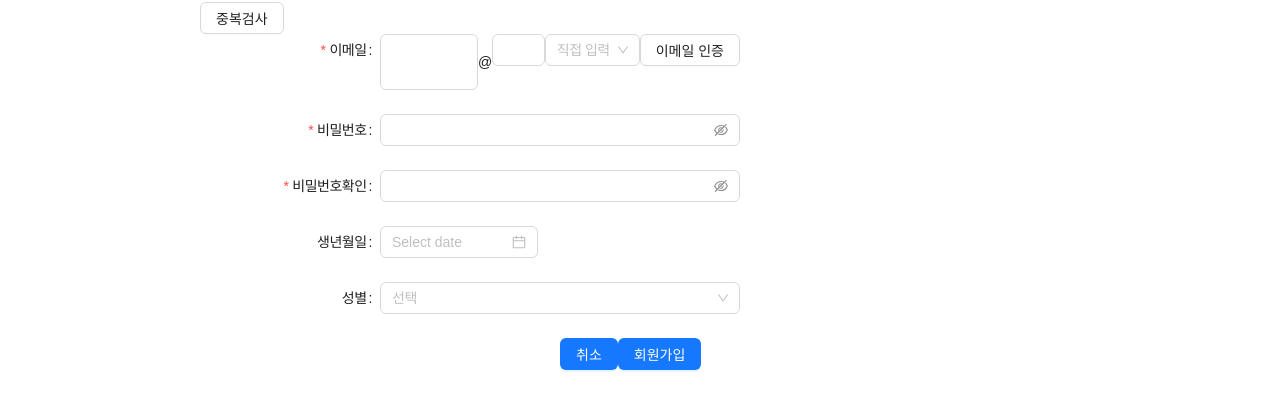
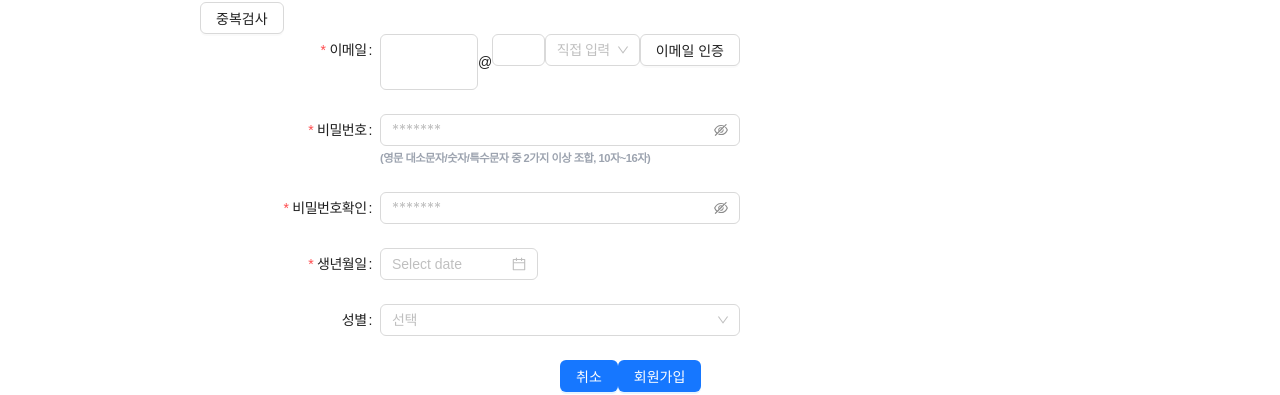
Before and after one commit to jyh2610/InternShipProject_NEXT.JS, a Next.js app in the folder front/: page /signup/clientinfo in a window 1280 px wide. Shown: the part 331-726 px from the top of the page. Built offline with nearby package versions, Linux system fonts and the light colour scheme; no server answers.

Commit message:
Fix: 회원가입 유효성 검사 완료

```diff
--- a/front/src/components/sigin-up/Birth.tsx
+++ b/front/src/components/sigin-up/Birth.tsx
@@ -11,6 +11,10 @@ function Birth({ validateSelect }: ValidProps) {
     <Form.Item
       rules={[
         {
+          required: true,
+          message: "YYYY-MM-DD",
+        },
+        {
           validator: validateSelect,
         },
       ]}
--- a/front/src/components/sigin-up/Nickname.tsx
+++ b/front/src/components/sigin-up/Nickname.tsx
@@ -5,7 +5,7 @@ import { Button, Form, Input } from "antd";
 import { duplicateTest } from "@/lib/signupApi";
 
 function Nickname({ nicknameValue }: { nicknameValue: string }) {
-  const [isNicknameValid, setIsNicknameValid] = useState(false);
+  const [isNicknameValid, setIsNicknameValid] = useState("");
 
   return (
     <>
@@ -28,7 +28,10 @@ function Nickname({ nicknameValue }: { nicknameValue: string }) {
         name="nickname"
         label="닉네임"
       >
-        <Input />
+        <div className="flex">
+          <Input />
+          {/* {isNicknameValid ? <span className="text-xs">이미 사용하고 있는 아이디입니다</span> : <span className="text-xs">사용가능한 아이디 입니다</span>} */}
+        </div>
       </Form.Item>
       <Button
         onClick={() =>
--- a/front/src/components/sigin-up/Password.tsx
+++ b/front/src/components/sigin-up/Password.tsx
@@ -11,7 +11,7 @@ function Password() {
         rules={[
           {
             required: true,
-            message: "Please input your password!",
+            message: "비밀번호를 입력해 주세요.",
           },
           {
             validator: (_, value: string) => {
@@ -19,13 +19,14 @@ function Password() {
               if (pwValidation.test(value)) {
                 return Promise.resolve();
               }
-              return Promise.reject(new Error("사용불가! 영문대/소문자, 숫자, 특수문자 중 2가지 이상 조합하세요"));
+              return Promise.reject(new Error(" "));
             },
           },
         ]}
         hasFeedback
       >
-        <Input.Password autoComplete="new-password" />
+        <Input.Password placeholder="*******" autoComplete="new-password" />
+        <span className="text-[0.7rem] font-bold text-gray-400">(영문 대소문자/숫자/특수문자 중 2가지 이상 조합, 10자~16자)</span>
       </Form.Item>
       <Form.Item
         name="checkPassword"
@@ -35,19 +36,19 @@ function Password() {
         rules={[
           {
             required: true,
-            message: "Please confirm your password!",
+            message: "비밀번호확인을 입력해 주세요.",
           },
           ({ getFieldValue }) => ({
             validator(_, value) {
               if (!value || getFieldValue("password") === value) {
                 return Promise.resolve();
               }
-              return Promise.reject(new Error("비밀번호가 일치하지 않습니다."));
+              return Promise.reject(new Error("비밀번호가 다릅니다. 다시 한번 확인 하세요."));
             },
           }),
         ]}
       >
-        <Input.Password autoComplete="new-password" />
+        <Input.Password placeholder="*******" autoComplete="new-password" />
       </Form.Item>
     </>
   );
```
